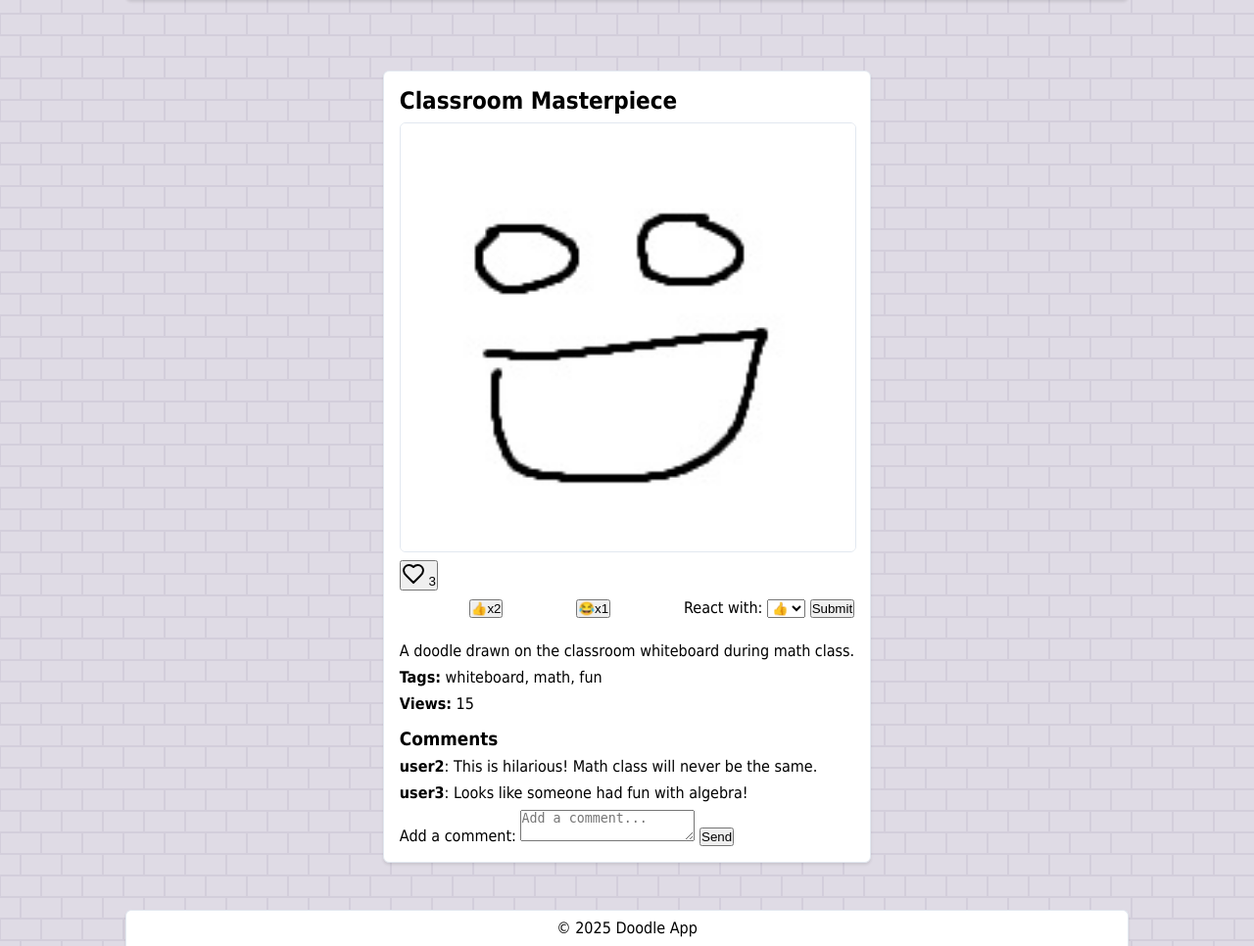
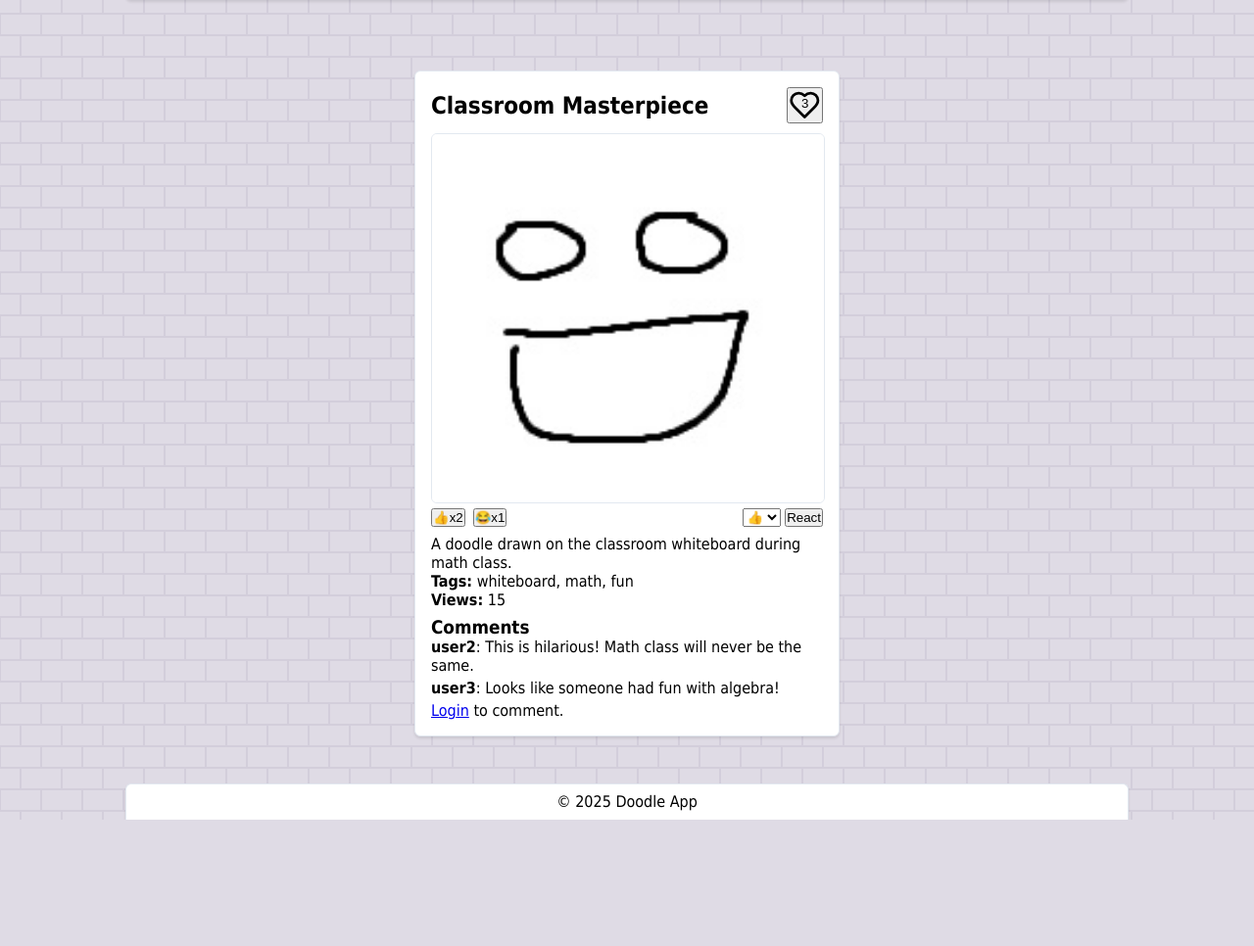
Before and after one commit to tomp2/tikawe-2025, a Flask app: page /doodle/1 in a window 1280 px wide. Shown: the part 74-1040 px from the top of the page at 98% size. After the commit the page ends 911 px from the top, so only its background shows below. Run offline with Flask 3, Linux system fonts and the light colour scheme; data comes from the database, SQL or seed files in the repository; parts of the project's set-up code (start-up, migrations or seed data) failed here and were passed over.

Commit message:
feat: improve full-page post styling

```diff
--- a/static/index.css
+++ b/static/index.css
@@ -70,14 +70,30 @@ footer {
     border: var(--border);
     display: flex;
     flex-direction: column;
-    max-width: 250px;
     background-color: var(--card);
+
+    .likes {
+        position: relative;
+    }
+
+    .like-count {
+        color: red;
+        position: absolute;
+        top: 0;
+        left: 0;
+        background-color: #3182ce;
+        padding: 0.1rem 0.2rem;
+        border-radius: 0 0 0 0.25rem;
+    }
 
     .reactions {
         margin-top: 0.2rem;
         margin-bottom: 0.2rem;
         display: flex;
         gap: 0.25rem;
+        /* Items to the left*/
+        justify-content: flex-start;
+
 
         div {
             border: var(--border);
@@ -117,32 +133,49 @@ footer {
     padding: 1rem;
     box-shadow: var(--shadow);
     margin-top: 3rem;
-    width: fit-content;
+    max-width: 25rem;
     background-color: var(--card);
+
+    .likes {
+        display: inline;
+
+        .like-button {
+            position: relative;
+            width: 2.75em;
+            height: 2.75em;
+        }
+
+        svg {
+            position: absolute;
+            width: 100%;
+            height: 100%;
+            inset: 0;
+            fill: none;
+        }
+
+        svg[data-liked="true"] {
+            fill: hsl(0, 100%, 67%);
+        }
+
+        .like-count {
+            width: 100%;
+            height: 100%;
+            position: absolute;
+            inset: 0;
+            top: 0.5em;
+        }
+    }
 
     img {
         border-radius: var(--radius-md);
         object-fit: contain;
         border: var(--border);
-        max-width: 600px;
-        max-height: 600px;
         width: 100%;
         height: 100%;
     }
 
-    .reactions {
-        display: flex;
-        gap: 0.25rem;
-        margin-bottom: 1rem;
-
-
-        form {
-            margin-left: auto;
-        }
-
-        button[data-is-active="true"] {
-            background-color: #3182ce;
-        }
+    .react-button[data-is-active="true"] {
+        background-color: #3182ce;
     }
 
     h3 {
--- a/static/utils.css
+++ b/static/utils.css
@@ -6,6 +6,56 @@
     margin-left: auto;
     margin-right: auto;
 }
+
+.ml-auto {
+    margin-left: auto;
+}
+
+.flex {
+    display: flex;
+}
+
+.flex-col {
+    flex-direction: column;
+}
+
+.items-center {
+    align-items: center;
+}
+
+.justify-between {
+    justify-content: space-between;
+}
+
+.items-start {
+    align-items: flex-start;
+}
+
+.gap-2 {
+    gap: 0.5rem;
+}
+
+.mb-1 {
+    margin-bottom: 0.25rem;
+}
+
+.mb-2 {
+    margin-bottom: 0.5rem;
+}
+
+
+.sr-only {
+    position: absolute;
+    width: 1px;
+    height: 1px;
+    padding: 0;
+    margin: -1px;
+    overflow: hidden;
+    clip: rect(0, 0, 0, 0);
+    white-space: nowrap;
+    border-width: 0;
+}
+
 
 
 .alert {
@@ -29,7 +79,7 @@
 
 }
 
-.alert-error{
+.alert-error {
     border-left-color: hsl(0, 100%, 42%);
 
     h2 {
--- a/templates/doodle.html
+++ b/templates/doodle.html
@@ -2,36 +2,41 @@
 {% block title %}{{ doodle.title }} - Doodle App{% endblock %}
 {% block content %}
   <div class="full-page-post mx-auto">
+    <div class="flex items-center justify-between">
       <h2>{{ doodle.title }}</h2>
-    <img src="/image/{{ doodle.image_url }}" alt="Doodle Image" class="mx-auto">
-
       <div class="likes">
         {% if session.get('user_id') != doodle.user_id %}
           <form action="/doodle/{{ doodle.id }}/like" method="POST">
             <button type="submit" class="like-button">
-        <svg xmlns="http://www.w3.org/2000/svg" width="24" height="24" viewBox="0 0 24 24"
-             fill="{% if user_has_liked %}red{% else %}none{% endif %}"
+              <svg xmlns="http://www.w3.org/2000/svg" width="28" height="28" viewBox="0 0 24 24"
+                   data-liked="{% if user_has_liked %}true{% else %}false{% endif %}"
                    stroke="currentColor" stroke-width="2" stroke-linecap="round" stroke-linejoin="round">
                 <path d="M19 14c1.49-1.46 3-3.21 3-5.5A5.5 5.5 0 0 0 16.5 3c-1.76 0-3 .5-4.5 2-1.5-1.5-2.74-2-4.5-2A5.5 5.5 0 0 0 2 8.5c0 2.3 1.5 4.05 3 5.5l7 7Z"></path>
               </svg>
-        <span>{{ doodle.likes }}</span>
+              <span class="like-count">{{ doodle.likes }}</span>
             </button>
           </form>
         {% endif %}
       </div>
+    </div>
 
-<div class="reactions">
+    <div class="post-content">
+      <div class="post-upper">
+        <img src="/image/{{ doodle.image_url }}" alt="Doodle Image" class="mx-auto">
+
+        <div class="reactions flex items-start gap-2 mb-2">
           {% if session.get('user_id') != doodle.user_id %}
             {% for emoji, count in reactions.items() %}
               <form action="/doodle/{{ doodle.id }}/react" method="POST">
                 <input type="hidden" name="emoji" value="{{ emoji }}">
-        <button type="submit" data-is-active="{% if emoji in user_reactions %}true{% else %}false{% endif %}">
+                <button class="react-button" type="submit"
+                        data-is-active="{% if emoji in user_reactions %}true{% else %}false{% endif %}">
                   {{ emoji }}x{{ count }}
                 </button>
               </form>
             {% endfor %}
-    <form action="/doodle/{{ doodle.id }}/react" method="POST">
-      <label for="emoji">React with:</label>
+            <form action="/doodle/{{ doodle.id }}/react" method="POST" class="ml-auto">
+              <label for="emoji" class="sr-only">Select a reaction for post</label>
               <select name="emoji" id="emoji">
                 <option value="👍">👍</option>
                 <option value="😀">😀</option>
@@ -39,19 +44,20 @@
                 <option value="🔥">🔥</option>
                 <option value="😑">😑</option>
               </select>
-      <button type="submit">Submit</button>
+              <button type="submit">React</button>
             </form>
           {% endif %}
         </div>
+      </div>
 
-
+      <div class="post-lower">
         <p>{{ doodle.description }}</p>
         <p><strong>Tags:</strong> {{ doodle.tags }}</p>
         <p><strong>Views:</strong> {{ doodle.views }}</p>
 
         <h3>Comments</h3>
         {% for comment in comments %}
-      <div>
+          <div class="mb-1">
             <p>
               <strong>{{ comment.username }}</strong>: {{ comment.content }}
             </p>
@@ -62,9 +68,9 @@
             {% endif %}
           </div>
         {% endfor %}
-
+        {% if session.get('user_id') %}
           <form action="/doodle/{{ doodle.id }}/comment" method="POST">
-      <label for="add-comment">Add a comment:</label>
+            <label for="add-comment" class="sr-only">Add a comment:</label>
             <textarea
                     id="add-comment"
                     name="content"
@@ -75,6 +81,10 @@
             ></textarea>
             <button type="submit">Send</button>
           </form>
+        {% else %}
+          <p><a href="{{ url_for('login.page') }}">Login</a> to comment.</p>
+        {% endif %}
+
 
         {% if session.get('user_id') == doodle.user_id %}
           <form action="/doodle/{{ doodle.id }}/delete" method="POST">
@@ -82,4 +92,8 @@
           </form>
         {% endif %}
       </div>
+
+
+    </div>
+  </div>
 {% endblock %}
```
Lines whose indentation alone changed are shown as unchanged.
